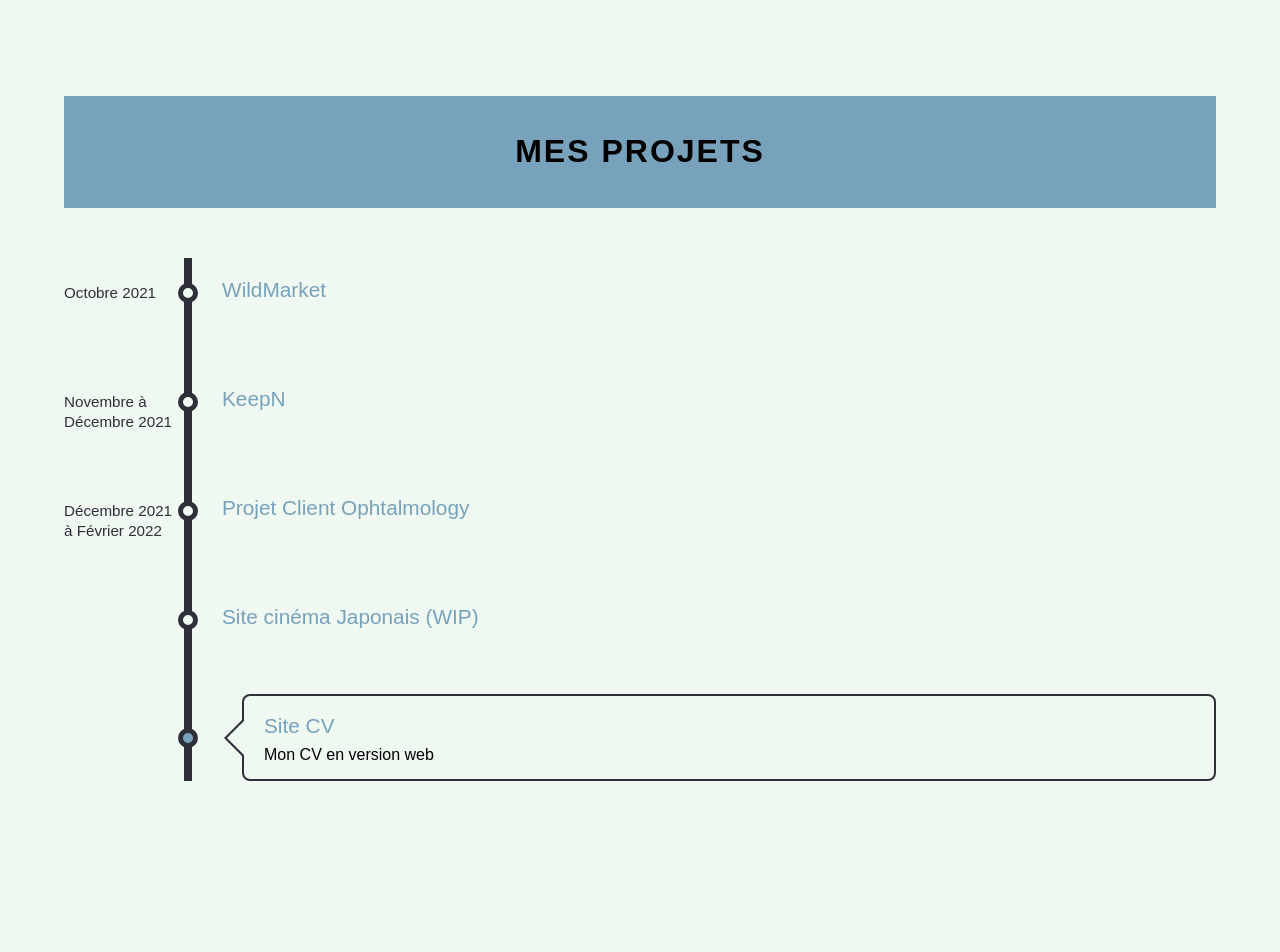
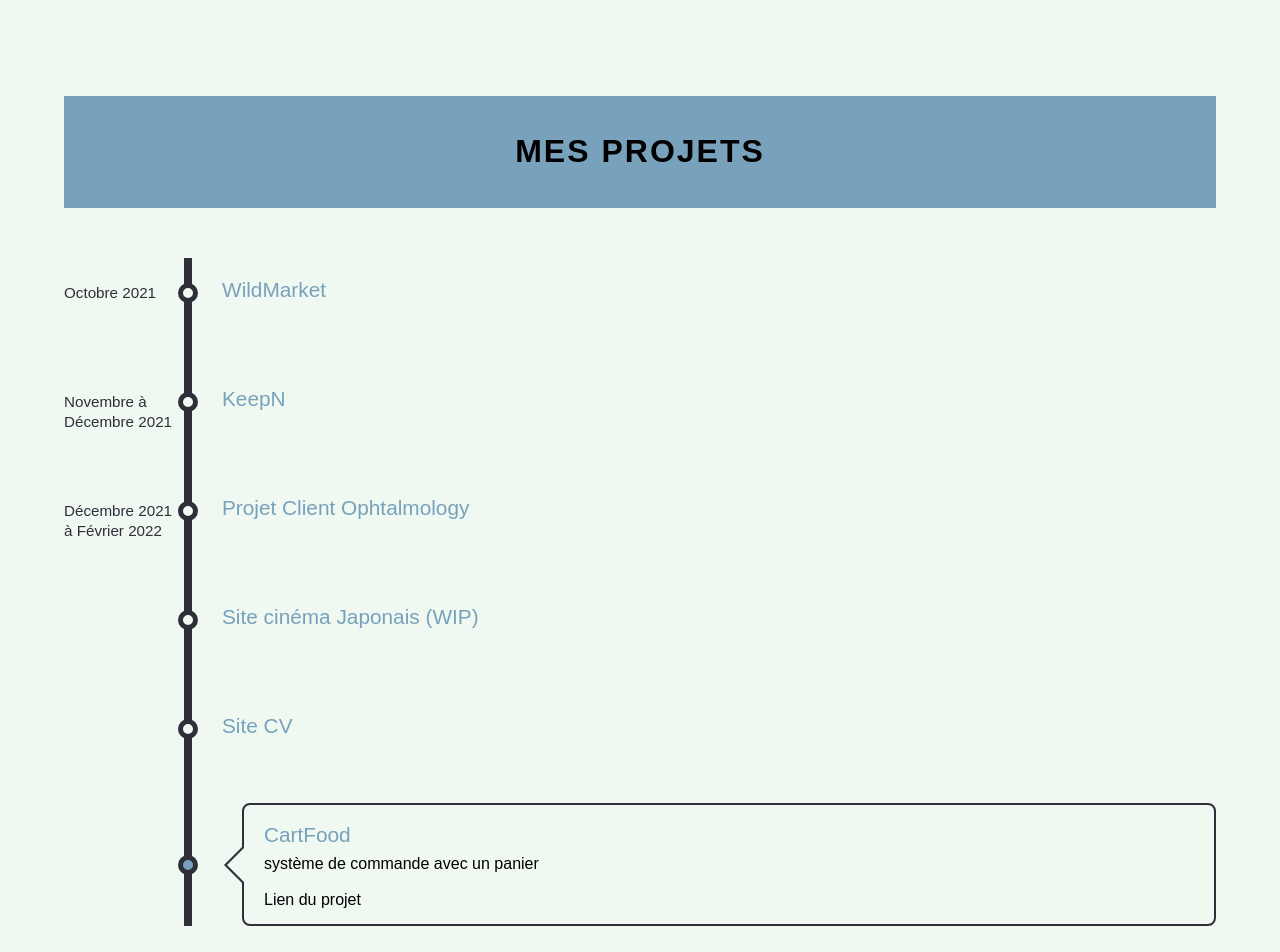
Before and after one commit to BenZen59/cv, a React (Create React App) app: page /projet in a window 1280 px wide. Shown: the top 952 px of the page. Before the commit the page ends 821 px from the top, so only its background shows below. Built offline with nearby package versions, Linux system fonts and the light colour scheme.

Commit message:
cv update

```diff
--- a/src/components/CV.jsx
+++ b/src/components/CV.jsx
@@ -140,6 +140,10 @@ export default function CV() {
           back office également
           <br />
           <br />
+          <span className='boldSection'>CartFood</span>, système de commande
+          avec un panier
+          <br />
+          <br />
         </p>
         <p>
           <button className='projet'>
--- a/src/components/Projet.jsx
+++ b/src/components/Projet.jsx
@@ -124,6 +124,27 @@ export default function Projet() {
             <p>Mon CV en version web</p>
           </div>
         </li>
+        <li class='work'>
+          <input class='radio' id='work6' name='works' type='radio' checked />
+          <div class='relative'>
+            <label for='work6'>CartFood</label>
+
+            <span class='circle'></span>
+          </div>
+          <div class='content'>
+            <p>
+              système de commande avec un panier
+              <br />
+              <br />
+              <a
+                href='https://github.com/BenZen59/CartFood'
+                className='lienProjet'
+              >
+                Lien du projet
+              </a>
+            </p>
+          </div>
+        </li>
       </ul>
     </div>
   );
```
